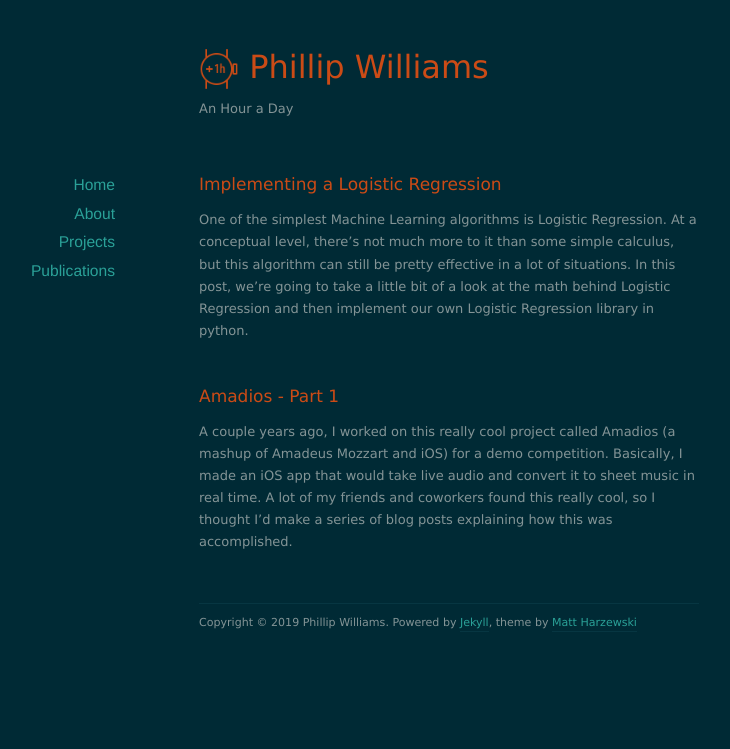
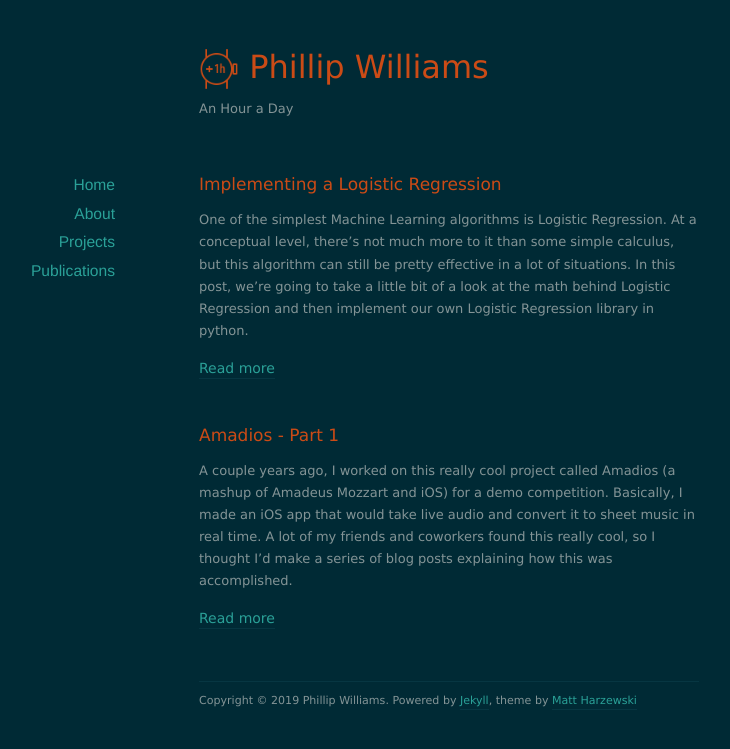
Before and after one commit to Philliams/Philliams.github.io, a Jekyll site: the page built from index.html, in a window 1280 px wide. Shown: the top 749 px of the page, without its empty margins (191-921 px from the left). Built offline with Jekyll 4.4.1, drawn with Linux system fonts in a browser that asks for light colours; nearby versions of some CDN libraries; the list of posts is cut into pages by our own code.

Commit message:
Added read more button to blog excerpt

```diff
--- a/index.html
+++ b/index.html
@@ -17,6 +17,7 @@
 		{% endif %}
 
 		<div class="post-content">{{ post.excerpt }}</div>
+		<h3><a href="{{ post.url }}">Read more</a></h3>
 
 	</article>
 
```
Also changed, not shown: 1 other file.
